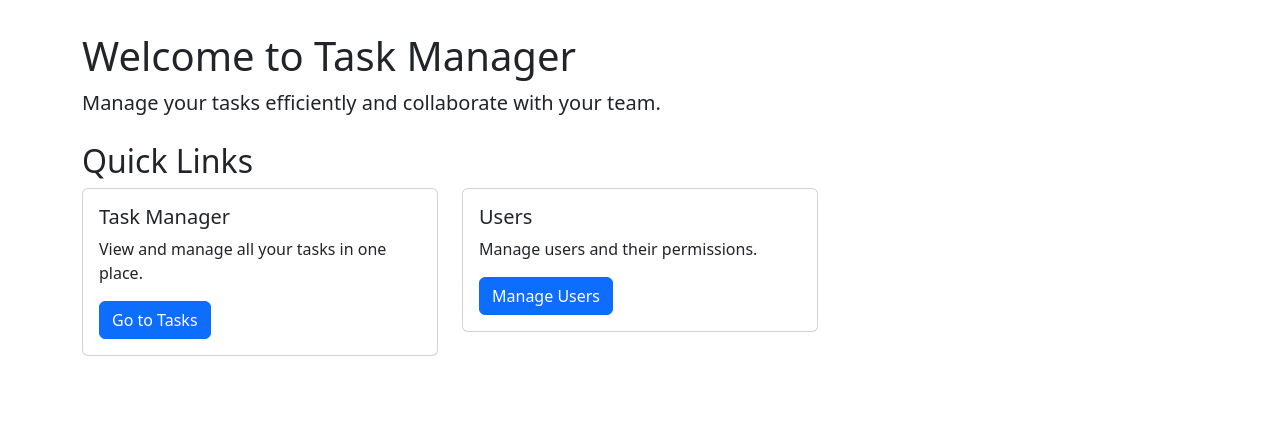
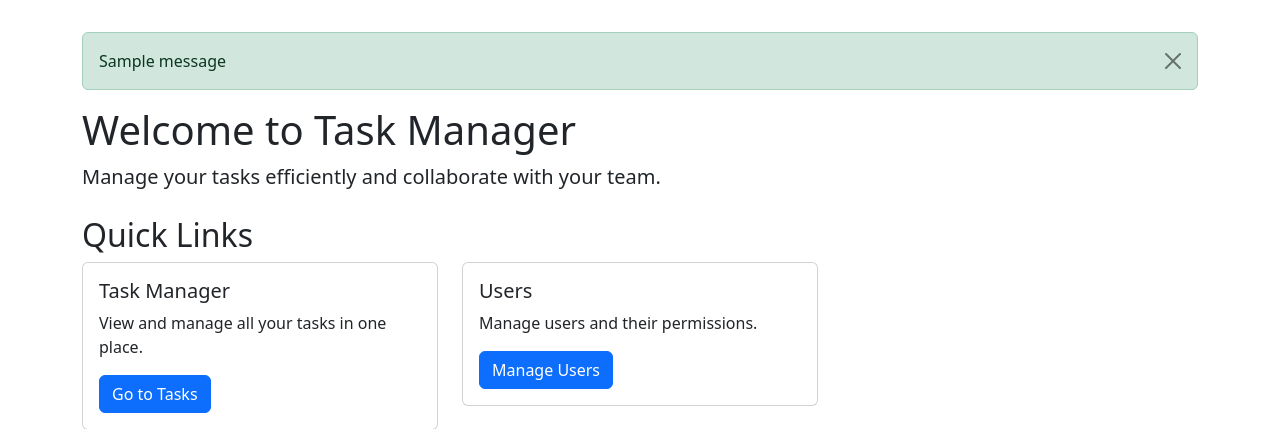
Before and after one commit to karelinaas/python-project-52, a Django app: page / in a window 1280 px wide. Shown: the part 88-517 px from the top of the page. Run offline with Django 5.2, Linux system fonts and the light colour scheme; tables that the repository leaves empty hold one stand-in row (values such as "Sample post"); one stand-in notice (Sample message) is shown; some libraries are stand-ins or nearby versions.

Commit message:
Step 8 - bugfixes

```diff
--- a/templates/base.html
+++ b/templates/base.html
@@ -73,7 +73,12 @@
 
     <main class="container">
         {% if messages %}
-            {% bootstrap_messages %}
+            {% for message in messages %}
+                <div class="alert alert-{{ message.tags }} alert-dismissible fade show" role="alert">
+                    {{ message }}
+                    <button type="button" class="btn-close" data-bs-dismiss="alert" aria-label="Close"></button>
+                </div>
+            {% endfor %}
         {% endif %}
 
         {% block content %}
```
